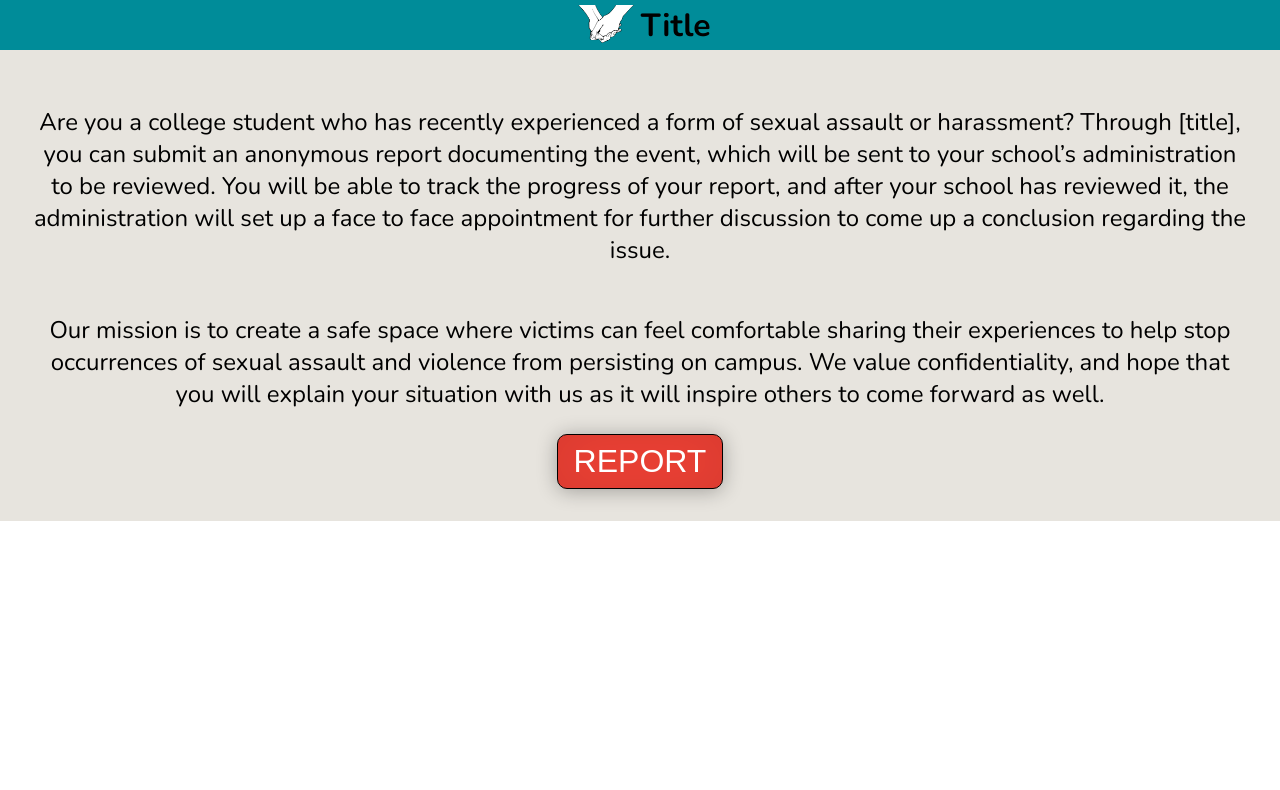
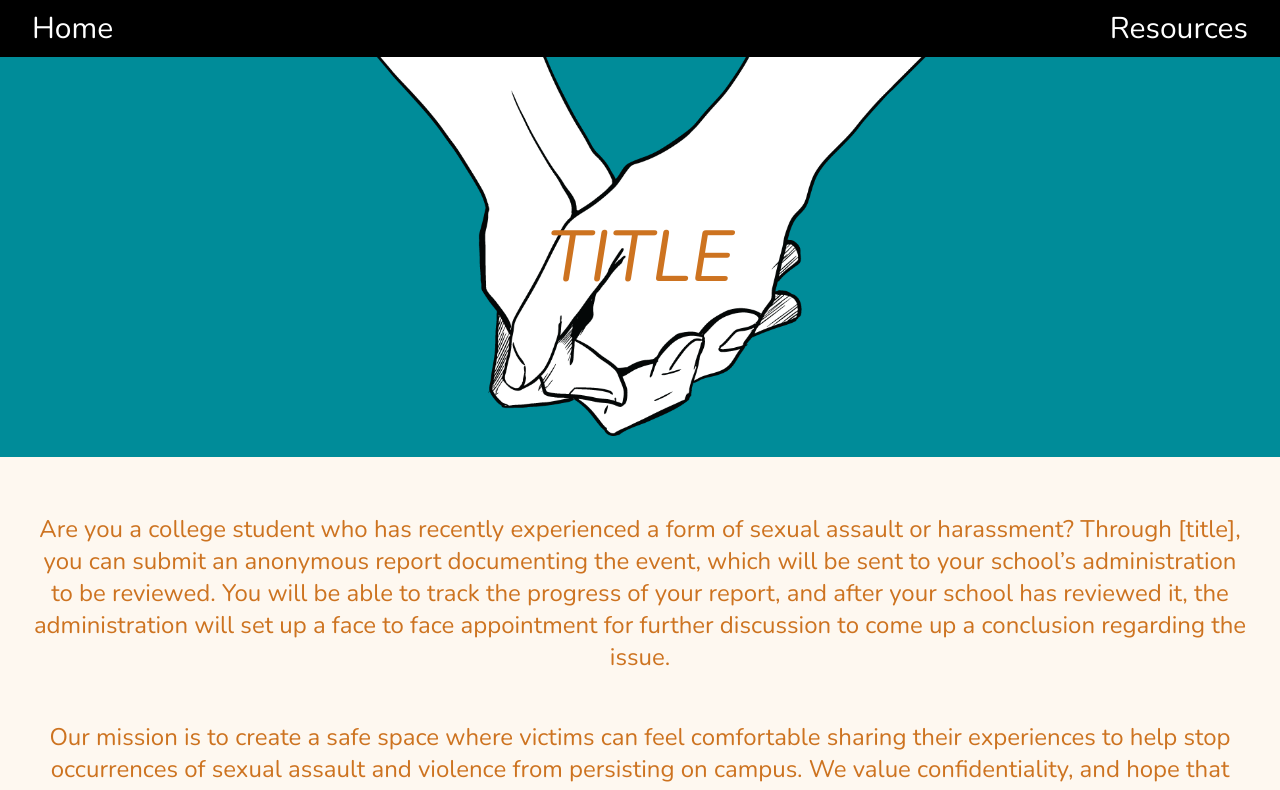
Before and after one commit to iamyevesky/pennapps2020, a React (Create React App) app: page / in a window 1280 px wide. Shown: the top 790 px of the page. Built offline with nearby package versions, Linux system fonts and the light colour scheme.

Commit message:
did most of home page and report page

```diff
--- a/src/components/Header.js
+++ b/src/components/Header.js
@@ -1,14 +1,11 @@
 import React from 'react';
 import "../styles/layout.css";
-import holding_hands from '../assets/holding_hands.png';
 
 function Header() {
   return (
-    <div>
-        <div className="header">
-            <img className="logo" src={holding_hands}></img>
-            <h1>Title</h1>
-        </div>
+    <div className="header">
+        <a href="#" className="link">Home</a>
+        <a href="#Resources" className="link">Resources</a>
     </div>
   );
 }
--- a/src/components/Home.js
+++ b/src/components/Home.js
@@ -1,9 +1,14 @@
 import React from 'react';
 import '../styles/layout.css';
+import holding_hands from '../assets/holding_hands.png';
 
 function Home() {
   return (
-    <div className="body">
+    <div className="body" style={{paddingBottom: '32px'}}>
+      <div className="column" style={{ backgroundColor: '#008C99', padding: '0px', position: 'relative'}}>
+          <img src={holding_hands} className="hero_image"></img>
+          <h1 className="title">TITLE</h1>
+      </div>
       <div className="column">
         <p>
           Are you a college student who has recently experienced a form of sexual
--- a/src/components/Main.js
+++ b/src/components/Main.js
@@ -2,6 +2,7 @@ import React from 'react';
 import { Switch, Route } from 'react-router-dom';
 import Home from './Home';
 import Report from './Report';
+import Resources from './Resources';
 
 const Main = () => {
   return (
@@ -9,6 +10,7 @@ const Main = () => {
       <Route exact path='/personal-website' component={Home}></Route>
       <Route exact path='/' component={Home}></Route>
       <Route exact path='/Report' component={Report}></Route>
+      <Route exact path='/Resources' component={Resources}></Route>
     </Switch>
   );
 }
--- a/src/components/Report.js
+++ b/src/components/Report.js
@@ -1,16 +1,57 @@
 import React from 'react';
 import '../styles/layout.css';
 
-function Main() {
+function Report() {
   return (
     <div className="body">
       <div className="column">
-        <p>
-            add form here
-        </p>
+        <form className="report">
+            <h3 style={{color: '#CD7320', fontSize: '28px', fontWeight: '200', textDecoration: 'underline'}}>Sexual Assault Report</h3>
+            <label for="university">What college/university do you attend?</label>
+            <input type="text" id="university"></input>
+            <label for="email">Please provide your school email address (must be .edu)</label>
+            <input type="text" id="email" ></input>
+            <label for="location">Location, date, and time of the event</label>
+            <input type="text" id="location"></input>
+            <label for="type">Why do you believe you were harassaed/discriminated against?</label>
+                <input className="checkbox" type="checkbox" id="type1"></input>
+                <label for="type1">Age</label>
+                <input className="checkbox" type="checkbox" id="type2"></input>
+                <label for="type2">National Origin</label>
+                <input className="checkbox" type="checkbox" id="type3"></input>
+                <label for="type3">Sexual Orientation</label>
+                <input className="checkbox" type="checkbox" id="type4"></input>
+                <label for="type4">Disability</label>
+                <input className="checkbox" type="checkbox" id="type5"></input>
+                <label for="type5">Pregnancy</label>
+                <input className="checkbox" type="checkbox" id="type6"></input>
+                <label for="type6">Gender</label>
+                <input className="checkbox" type="checkbox" id="type7"></input>
+                <label for="type7">Race</label>
+                <input className="checkbox" type="checkbox" id="type8"></input>
+                <label for="type8">Medical Condition</label>
+                <input className="checkbox" type="checkbox" id="type9"></input>
+                <label for="type9">Religion</label>
+                <input className="checkbox" type="checkbox" id="type10"></input>
+                <label for="type10">Other</label>
+                <label for="other">If other, explain.</label>
+                <input type="textarea" id="other"></input>
+            <label for="description">Describe the nature of the harassment</label>
+            <input type="textarea" id="description"></input>
+            <label for="offender">
+                If known, please state the person responsible for the harassment.
+                If not, provide a description of the offender.
+            </label>
+            <input type="textarea" id="offender"></input>
+            <div className="row" style={{justifyContent: 'space-between', padding: '0px', width: '100%'}}>
+                <a href="#" ><button className="submit-button">Exit</button></a>
+                <button action="submit" className="submit-button">Submit</button>
+            </div>
+
+        </form>
       </div>
     </div>
   );
 }
 
-export default Main;
+export default Report;
--- /dev/null
+++ b/src/components/Resources.js
@@ -0,0 +1,16 @@
+import React from 'react';
+import '../styles/layout.css';
+
+function Resources() {
+  return (
+    <div className="body">
+      <div className="column">
+        <p>
+            add resources here
+        </p>
+      </div>
+    </div>
+  );
+}
+
+export default Resources;
--- a/src/index.css
+++ b/src/index.css
@@ -1,4 +1,4 @@
-@import url('https://fonts.googleapis.com/css2?family=Nunito:wght@300;400;600;700;800&display=swap');
+@import url('https://fonts.googleapis.com/css2?family=Nunito:ital,wght@0,400;0,600;1,300;1,700&display=swap');
 
 body {
   margin: 0;
--- a/src/styles/layout.css
+++ b/src/styles/layout.css
@@ -1,48 +1,59 @@
 /*-----------------------HEADER----------------*/
 .header {
-    height: 50px;
     display: flex;
     flex-direction: row;
-    justify-content: center;
+    justify-content: space-between;
     align-items: center;
-    background-color: #008C99;
+    background-color: black;
+    color: white;
+    padding: 8px 32px;
 }
-.logo{
-    height: 40px;
+.link {
+    font-size: 30px;
+    color: white;
+    text-decoration: none;
+}
+.link:active {
+    color: white;
 }
 
 
 /*----------------MAIN PAGE----------------*/
+.body {
+    background-color:#FEF8F0;
+    text-align: center;
+}
 .row {
     display: flex;
     flex-direction: row;
     justify-content: center;
     align-items: center;
-    width: 100%;
 }
 .column {
     display: flex;
     flex-direction: column;
     justify-content: center;
     align-items: center;
-    width: 100%;
-}
-.body {
-    background-color:#e7e4de;
     padding: 32px;
-    text-align: center;
 }
 .body p{
     font-weight: 400;
     font-size: 24px;
+    color: #CD7320;
+}
+.title {
+    font-size: 72px;
+    position: absolute;
+    font-style: italic;
+    font-weight: 200;
+    color: #CD7320;
+    z-index: 5;
 }
 .report-button {
-    background-color: #ee4135;
+    background-color: #FEF8F0;
     padding: 8px 16px;
-    border-radius: 10px;
     border: 1px black solid;
-    color: white;
-    font-size: 32px;
+    font-size: 28px;
     -webkit-box-shadow:0 2px 20px rgba(0, 0, 0, 0.3), 0 0 50px rgba(0, 0, 0, 0.1) inset;
     -moz-box-shadow:0 2px 20px rgba(0, 0, 0, 0.3), 0 0 50px rgba(0, 0, 0, 0.1) inset;
     box-shadow:0 2px 20px rgba(0, 0, 0, 0.3), 0 0 50px rgba(0, 0, 0, 0.1) inset;
@@ -53,3 +64,55 @@
 .report-button:hover {
     transform: scale(1.1);
 }
+.hero_image {
+    height: 400px;
+}
+@media only screen and (max-width: 480px) {
+    .hero_image {
+        height: 250px;
+    }
+}
+
+/*----------------------------REPORT------------------*/
+.report {
+    background-color: white;
+    display: flex;
+    flex-direction: column;
+    justify-content: center;
+    align-items: center;
+    padding: 32px 64px;
+    border-radius: 16px;
+    -webkit-box-shadow:0 2px 10px rgba(0, 0, 0, 0.3), 0 0 50px rgba(0, 0, 0, 0.1) inset;
+    -moz-box-shadow:0 2px 10px rgba(0, 0, 0, 0.3), 0 0 50px rgba(0, 0, 0, 0.1) inset;
+    box-shadow:0 2px 10px rgba(0, 0, 0, 0.3), 0 0 50px rgba(0, 0, 0, 0.1) inset;
+    font-size: 20px;
+}
+.report input {
+    padding: 3px 4px;
+    border: none;
+    border-bottom: 1px solid black;
+    width: 100%;
+}
+.report label {
+    text-align: left;
+    width: 80%;
+    margin: 16px 0px;
+    font-weight: 200;
+}
+.submit-button {
+    margin-top: 32px;
+    background-color: white;
+    color: #CD7320;
+    border: 1px black solid;
+    font-size: 28px;
+    font-weight: 200;
+    padding: 8px 16px;
+}
+@media only screen and (max-width: 480px) {
+    .report {
+        font-size: 18px;
+    }
+    .submit-button {
+        font-size: 20px;
+    }
+}
```
